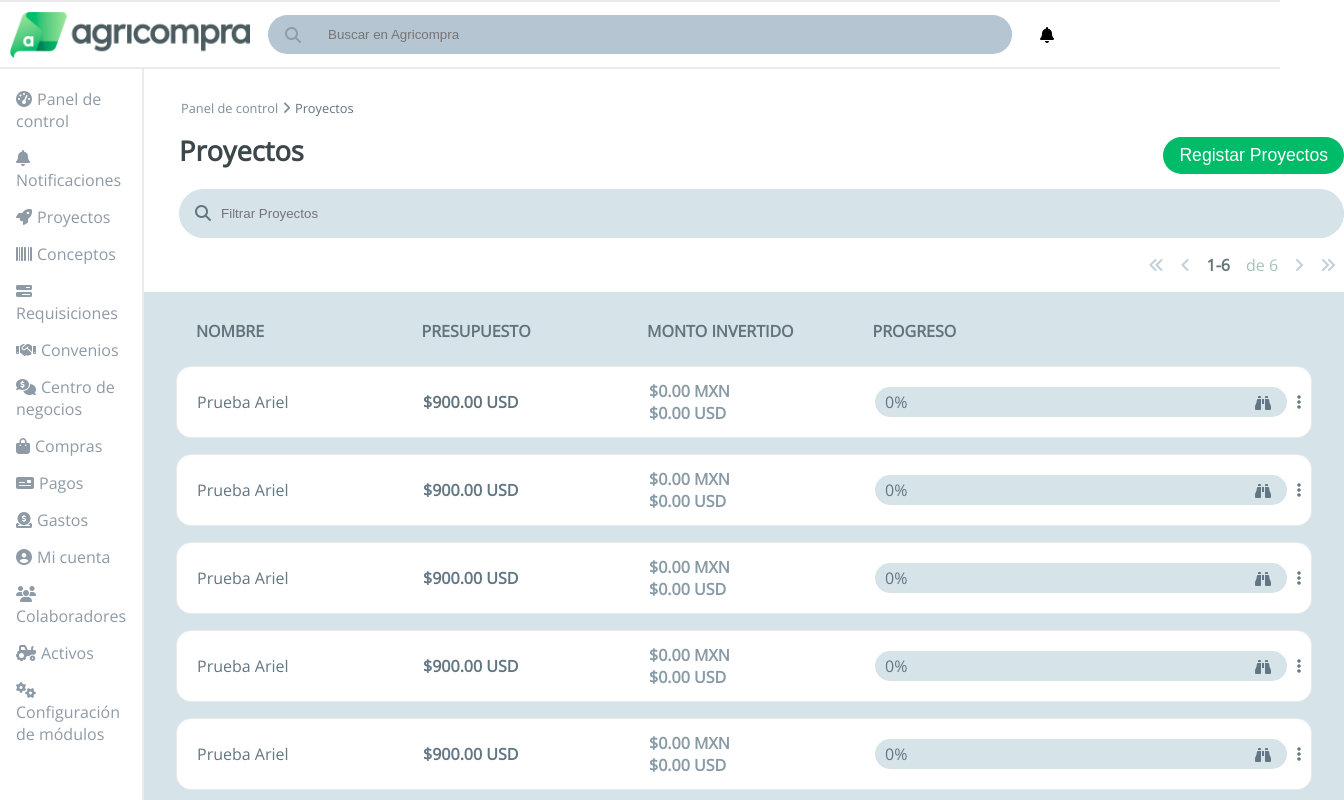
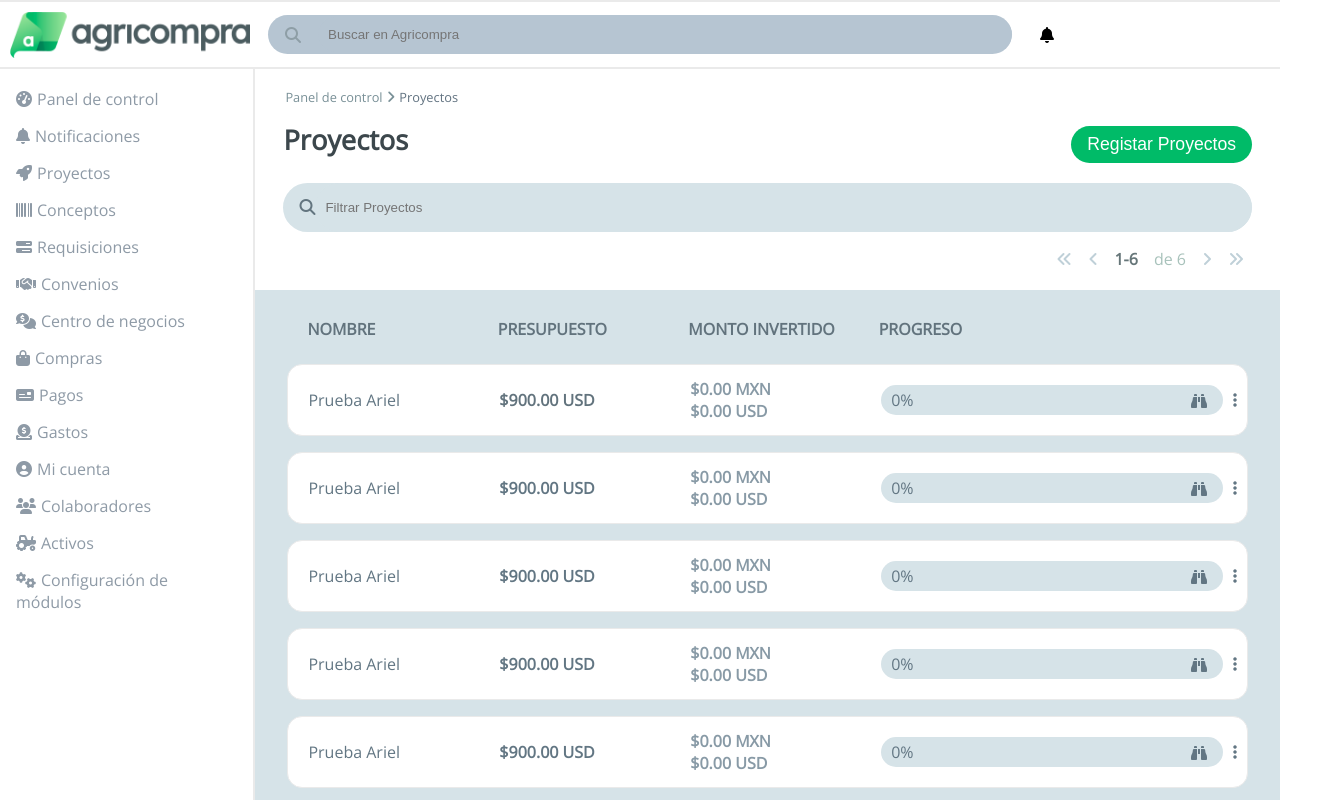
Before and after one commit to Rmn97/ejercicio-agricompra, an Angular app: page / in a window 1280 px wide. Shown: the top 800 px of the page, 1344 px wide, since content can reach past the window. Built offline with nearby package versions, Linux system fonts and the light colour scheme.

Commit message:
ultimos avances

```diff
--- a/src/app/components/contenido/contenido.component.scss
+++ b/src/app/components/contenido/contenido.component.scss
@@ -57,8 +57,7 @@
 }
 
 .contenidoTop{
-    margin-left: 35px;
-    margin-top: 15px;
+    padding: 4px 28px;
     .titular{
         display: flex;
         flex-flow: row;
@@ -95,14 +94,14 @@
     .input-container{
         display: -ms-flexbox; /* IE10 */
         display: flex;
-        width: 1165px;
+
         height: 49px;
         border: none;
         border-radius:32px;
         overflow: hidden;
         background-color: $backColor;
         color: $letraColor;
-        margin-top: 15px;
+        margin-top: 20px;
 
         .input-field {
             width: 100%;
```
